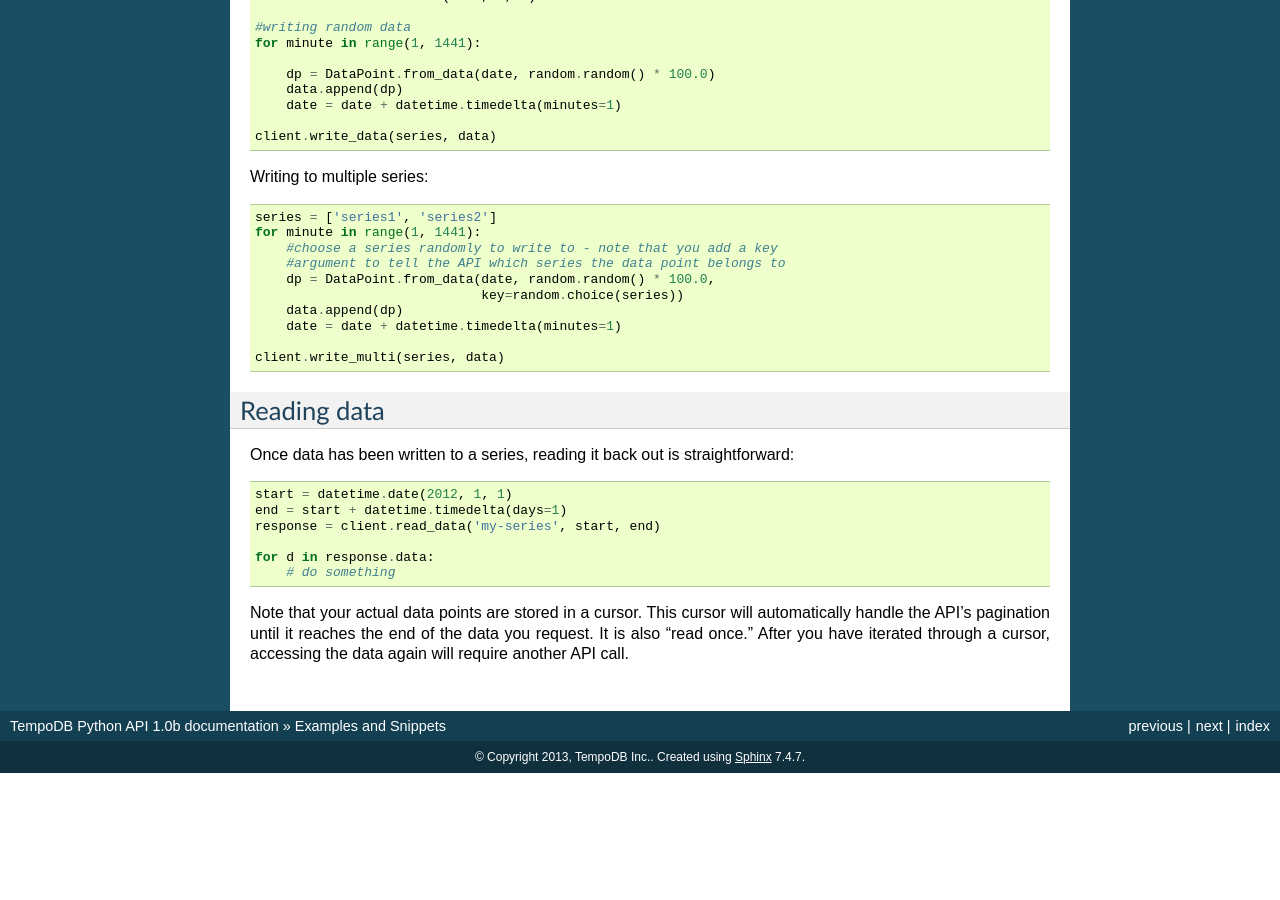
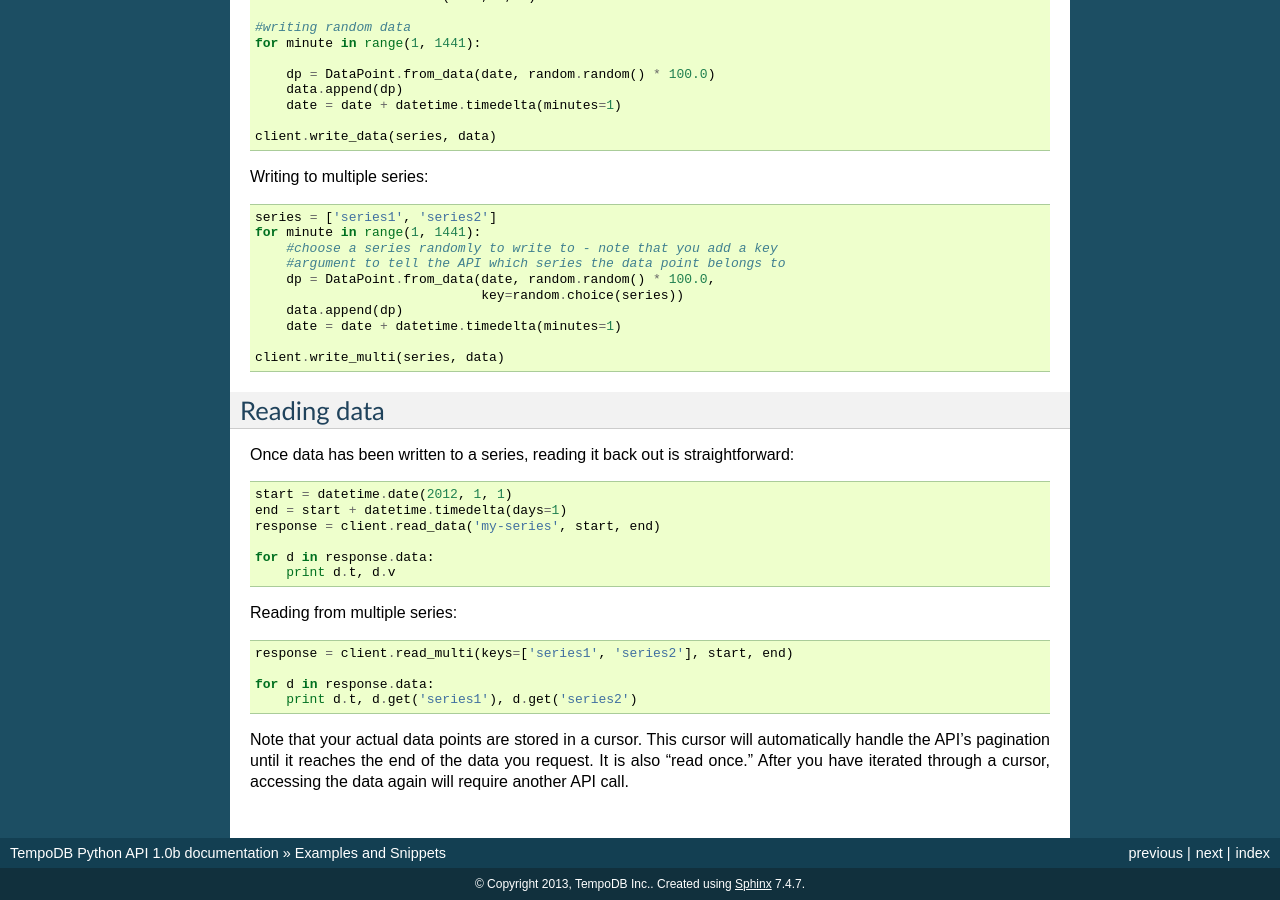
Before and after one commit to tempodb/tempodb-python, a Sphinx documentation site: the page built from docs/source/examples.rst, in a window 1280 px wide and 900 px high, scrolled down 1011 px. Built offline with Sphinx 7.4.7, drawn with Linux system fonts in a browser that asks for light colours; formulas are drawn with MathJax 3; before the commit the page ends 1784 px from its top, so only the background shows below that.

Commit message:
Documentation fixes

```diff
--- a/docs/source/examples.rst
+++ b/docs/source/examples.rst
@@ -88,7 +88,14 @@ straightforward::
     response = client.read_data('my-series', start, end)
 
     for d in response.data:
-        # do something
+        print d.t, d.v
+
+Reading from multiple series::
+
+    response = client.read_multi(keys=['series1', 'series2'], start, end)
+
+    for d in response.data:
+        print d.t, d.get('series1'), d.get('series2')
 
 Note that your actual data points are stored in a cursor.  This cursor will
 automatically handle the API's pagination until it reaches the end of the data
```
Also changed, not shown: 1 other file.
